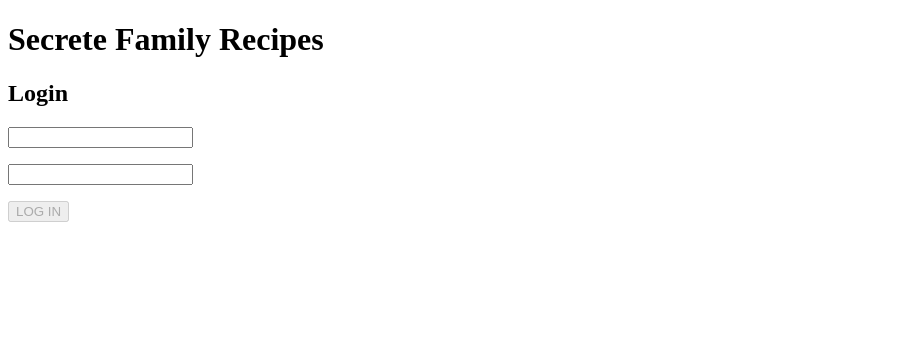
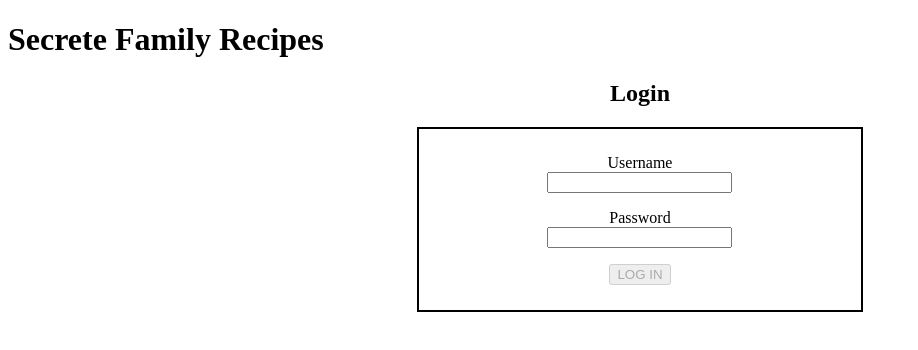
Before and after one commit to BW-secret-family-recipes-3/front-end, a React (Create React App) app in the folder secret-family-recipes/: page /user/login in a window 1280 px wide. Shown: the top 350 px of the page, without its empty margins (0-918 px from the left). Built offline with nearby package versions, Linux system fonts and the light colour scheme.

Commit message:
added some basic styles to login form

```diff
--- a/secret-family-recipes/src/components/Login.js
+++ b/secret-family-recipes/src/components/Login.js
@@ -3,7 +3,25 @@ import { connect } from "react-redux";
 import axios from 'axios';
 import * as yup from 'yup';
 import schema from '../validation/Login_formSchema';
+import styled from 'styled-components';
 
+/* Styled components */
+const ErrorMessage = styled.p`
+    color: red;
+`
+
+const Container = styled.div`
+    text-align: center;
+`
+
+const Form = styled.form`
+    border: solid black 2px;
+    width: 35%;
+    margin: auto;
+    padding: 2% 0;
+`
+
+/* Setting initial values */
 const initialFormValues = {
     username: '',
     password: '',
@@ -19,20 +37,14 @@ const initialDisabled = true;
 
 
 function Login(props){
-    /// state
-    // formvalues state
-    // formErrors
-    // issformvalid state
+    /* Setting state */
     const [formValues, setFormValues] = useState(initialFormValues);
     const [errorValues, setErrorValues] = useState(initialErrorValues);
     const [disabled, setDisabled] = useState(initialDisabled);
+    const [users, setUsers] = useState([])
 
 
-
-
-    // needs username, password REQUIRED
-
-
+    /* Changing/validating form and error values on every key change*/
     const onChange = e => {
         const {name, value} = e.target;
         change(name, value);
@@ -44,13 +56,6 @@ function Login(props){
             ...formValues, [name]: value
         })
     };
-
-    useEffect(()=>{
-        schema.isValid(formValues)
-        .then(valid=>{
-            setDisabled(!valid)
-        })
-    }, [formValues]);
 
     const validate = (name, value) => {
         yup.reach(schema, name).validate(value)
@@ -66,6 +71,14 @@ function Login(props){
         })
     };
 
+    useEffect(()=>{
+        schema.isValid(formValues)
+        .then(valid=>{
+            setDisabled(!valid)
+        })
+    }, [formValues]);
+
+    /*Submitting form */
     const onSubmit = e => {
         e.preventDefault();
         console.log(formValues);
@@ -75,31 +88,31 @@ function Login(props){
 
     console.log(props)
     return(
-        <div>
+        <Container>
             <h2>Login</h2>
-            <form onSubmit={onSubmit}>
-                <label htmlFor='username'>
+            <Form onSubmit={onSubmit}>
+                <label htmlFor='username'>Username<br></br>
                     <input
                     type='text'
                     name='username'
                     value={formValues.username}
                     onChange={onChange} />
                 </label>
-                <p>{errorValues.username}</p>
+                <ErrorMessage>{errorValues.username}</ErrorMessage>
 
-                <label htmlFor='password'>
+                <label htmlFor='password'>Password<br></br>
                     <input
                     type='password'
                     name='password'
                     value={formValues.password}
                     onChange={onChange} />
                 </label>
-                <p>{errorValues.password}</p>
+                <ErrorMessage>{errorValues.password}</ErrorMessage>
 
                 <button disabled={disabled}>LOG IN</button>
-            </form>
+            </Form>
 
-        </div>
+        </Container>
     );
 };
 
```
